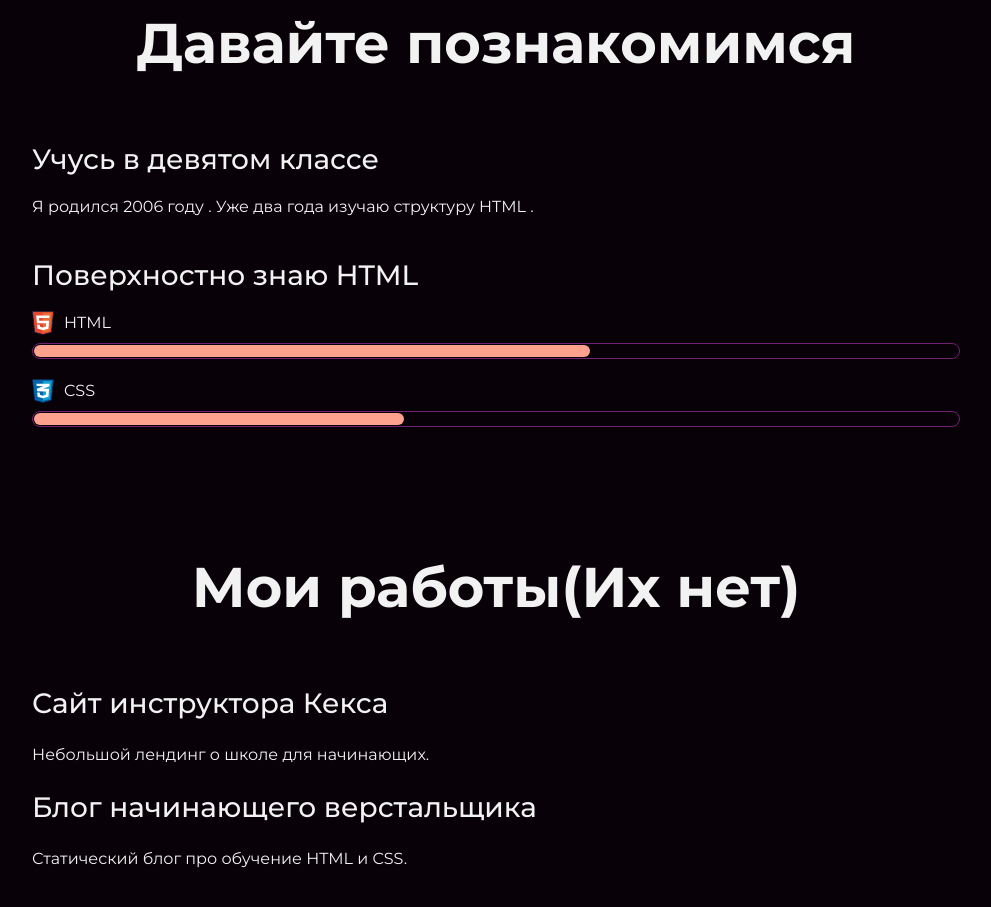
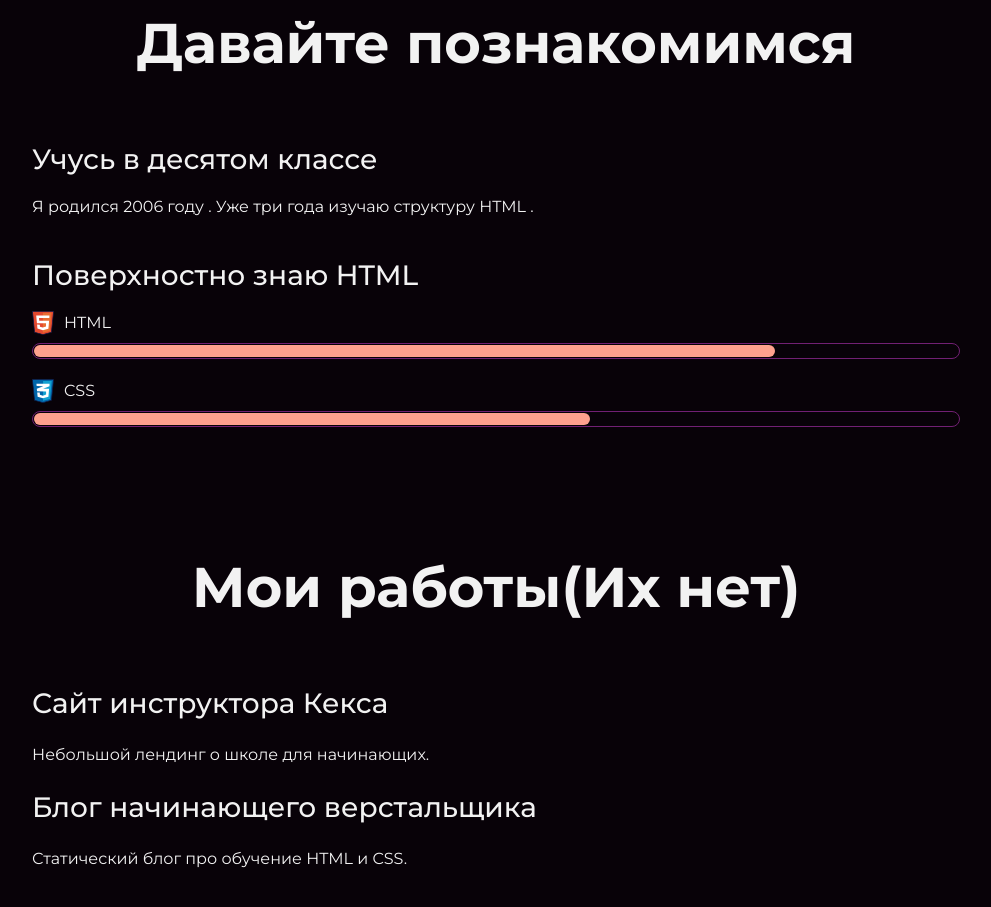
Before and after one commit to Artur-volod-4/my-site, a plain HTML site: page Portfolio/index.html in a window 1280 px wide. Shown: the part 2085-2992 px from the top of the page, without its empty margins (144-1135 px from the left). Drawn offline with Linux system fonts and the light colour scheme.

Commit message:
Add files via upload

```diff
--- a/Portfolio/index.html
+++ b/Portfolio/index.html
@@ -30,8 +30,8 @@
     <section class="intro">
 	<div class="container">
       <h2 class="subheading">Давайте познакомимся</h2>
-      <h3>Учусь в девятом классе</h3>
-      <p>Я родился 2006 году . Уже два года изучаю структуру HTML . </p>
+      <h3>Учусь в десятом классе</h3>
+      <p>Я родился 2006 году . Уже три года изучаю структуру HTML . </p>
 	  <div class="skills">
       <h3>Поверхностно знаю HTML</h3>
 	   <dl class="skills-list">
@@ -39,9 +39,9 @@
 
   <dl class="skills-list">
     <dt class="skill-html">HTML</dt>
+    <dd class="level"><div style="width: 80%;">80%</div></dd>
+    <dt class="skill-css">CSS</dt>
     <dd class="level"><div style="width: 60%;">60%</div></dd>
-    <dt class="skill-css">CSS</dt>
-    <dd class="level"><div style="width: 40%;">40%</div></dd>
   </dl></div></div>
     </section>
 
```
Also changed, not shown: Portfolio/project/index.html (line endings or trailing spaces), Portfolio/project/style.css (line endings or trailing spaces), Portfolio/style.css (line endings or trailing spaces), 1 other file.
